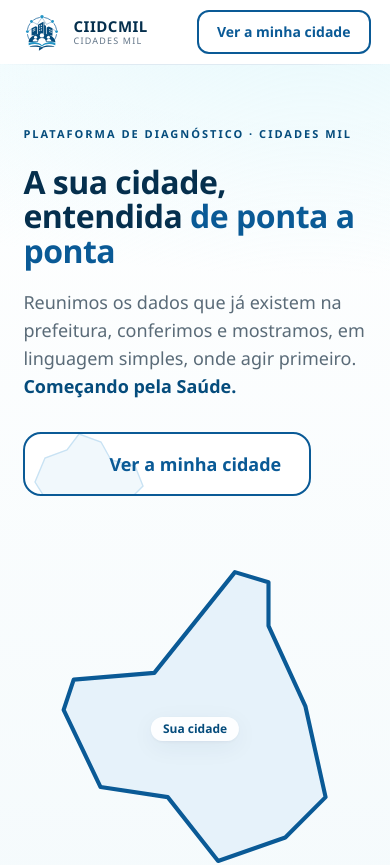
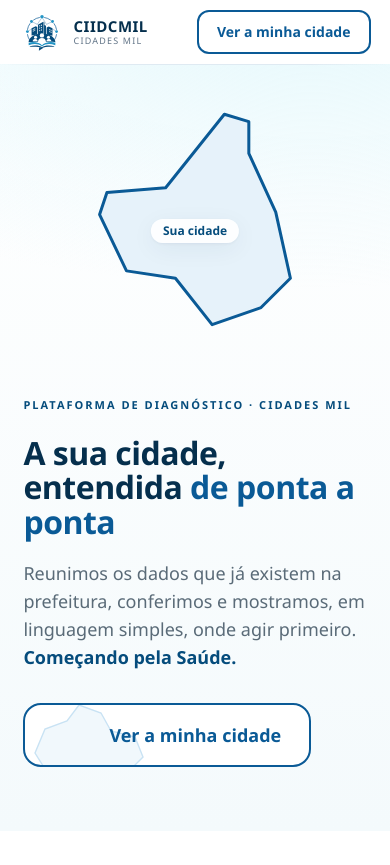
Before and after one commit to PantaleonSystems/diagnosis-cidmil, a React (Vite) app: page / in a window 390 px wide. Shown: the top 865 px of the page. Built offline with nearby package versions, Linux system fonts and the light colour scheme.

Commit message:
fix: mapa no topo da primeira tela no celular
Co-Authored-By: Claude Sonnet 5.5 <noreply@anthropic.com>

```diff
--- a/src/pages/Landing.tsx
+++ b/src/pages/Landing.tsx
@@ -19,7 +19,7 @@ export function Landing() {
 
       <main>
       {/* ------------------------------------------------------------ hero */}
-      <Capitulo id="cidade" as="header" revelar={false} className="bg-[radial-gradient(1200px_500px_at_80%_-10%,#E4F8FC_0%,transparent_60%),linear-gradient(180deg,#fff_0%,#F4FAFC_100%)] px-[6vw] pb-16 pt-[56px] md:pt-[80px]">
+      <Capitulo id="cidade" as="header" revelar={false} className="bg-[radial-gradient(1200px_500px_at_80%_-10%,#E4F8FC_0%,transparent_60%),linear-gradient(180deg,#fff_0%,#F4FAFC_100%)] px-[6vw] pb-16 pt-6 md:pt-[80px]">
         <div className="mx-auto grid max-w-[1200px] items-center gap-10 lg:grid-cols-[1.1fr_0.9fr]">
           <div>
             <Eyebrow>Plataforma de Diagnóstico · Cidades MIL</Eyebrow>
@@ -34,7 +34,7 @@ export function Landing() {
             <BotaoVerCidade />
           </div>
 
-          <div className="relative mx-auto w-full max-w-[420px]">
+          <div className="relative order-first mx-auto w-full max-w-[250px] sm:max-w-[420px] lg:order-none">
             <MapaAproximacao className="rounded-[28px]" onFase={setFase} />
             <span
               className="absolute left-1/2 -translate-x-1/2 rounded-full bg-white/90 px-3 py-1 text-xs font-bold text-marca-escura shadow-card transition-[top,opacity] duration-500 ease-[cubic-bezier(.22,1,.36,1)]"
```
